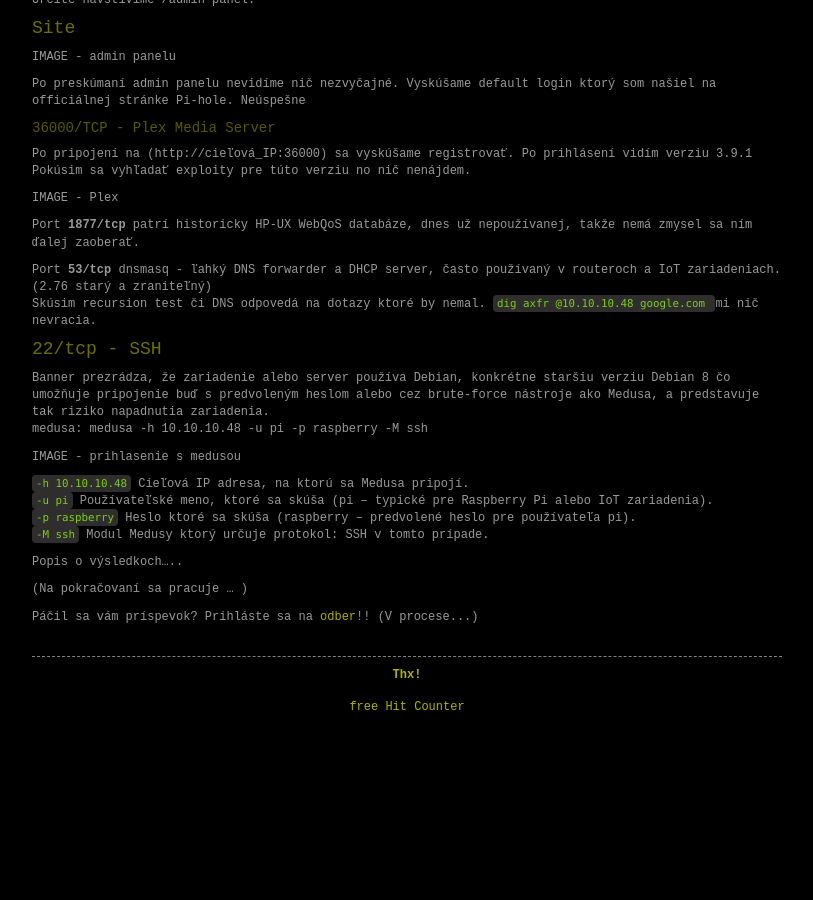
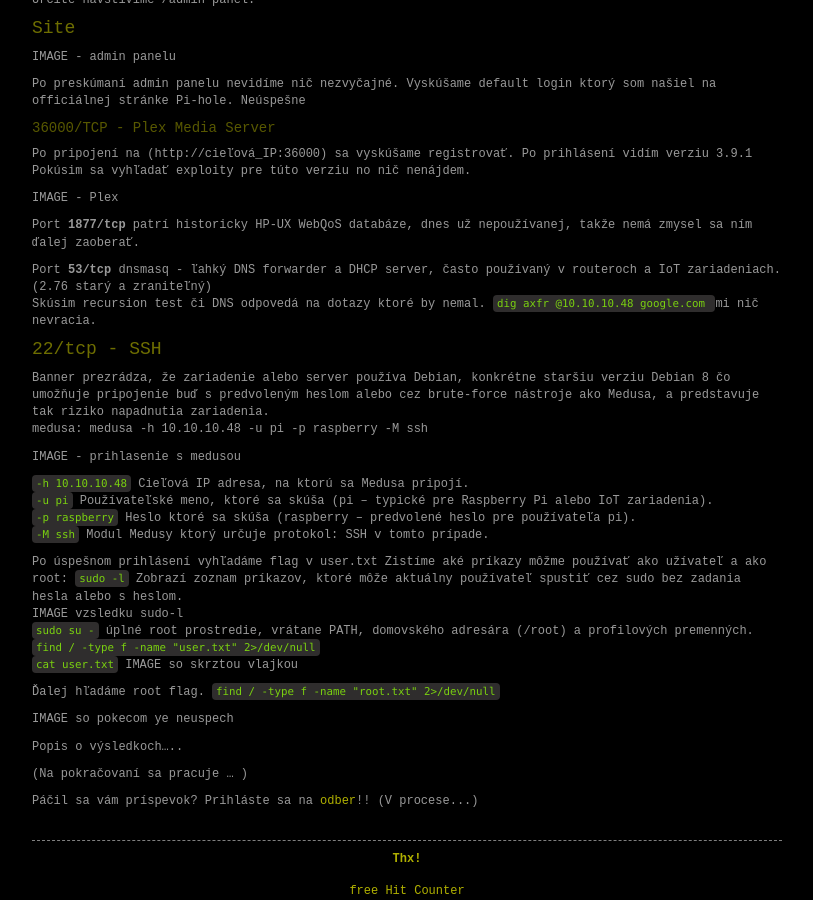
Before and after one commit to 0x00mg/0x00mg.github.io, a Jekyll site: the page built from _posts/2025/2025-09-02-HTB:-Mirai-botnet.md, in a window 1280 px wide and 900 px high, scrolled down 1626 px. Shown: the whole window, without its empty margins (233-1046 px from the left). Built offline with Jekyll 4.4.1, drawn with Linux system fonts in a browser that asks for light colours; comment, search, counter and statistics services are not loaded; before the commit the page ends 2342 px from its top, so only the background shows below that.

Commit message:
Update 2025-09-02-HTB:-Mirai-botnet.md

```diff
--- a/_posts/2025/2025-09-02-HTB:-Mirai-botnet.md
+++ b/_posts/2025/2025-09-02-HTB:-Mirai-botnet.md
@@ -116,6 +116,23 @@
 `-p raspberry` Heslo ktoré sa skúša (raspberry – predvolené heslo pre používateľa pi).
 `-M ssh` Modul Medusy ktorý určuje protokol: SSH v tomto prípade.
 
+Po úspešnom prihlásení vyhľadáme flag v user.txt
+Zistíme aké príkazy môžme používať ako užívateľ a ako root:
+`sudo -l` Zobrazí zoznam príkazov, ktoré môže aktuálny používateľ spustiť cez sudo bez zadania hesla alebo s heslom.
+IMAGE  vzsledku sudo-l
+`sudo su -` úplné root prostredie, vrátane PATH, domovského adresára (/root) a profilových premenných.
+`find / -type f -name "user.txt" 2>/dev/null`
+`cat user.txt`
+IMAGE so skrztou vlajkou
+
+Ďalej hľadáme root flag.
+`find / -type f -name "root.txt" 2>/dev/null`
+
+IMAGE so pokecom ye neuspech
+
+
+
+
 
 
 
```
